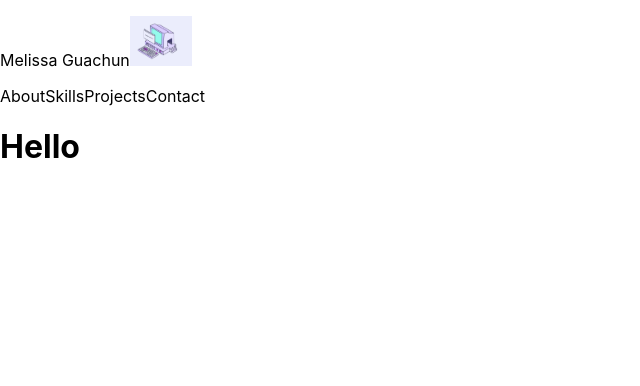
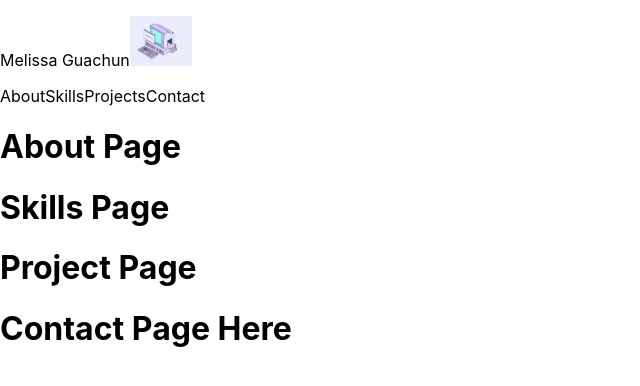
Before and after one commit to mguachun/melguachun.github.io, a React (Create React App) app: page / in a window 1280 px wide. Shown: the top 386 px of the page, without its empty margins (0-640 px from the left). Built offline with nearby package versions, Linux system fonts and the light colour scheme.

Commit message:
setting navbar pages

```diff
--- a/src/App.js
+++ b/src/App.js
@@ -1,21 +1,26 @@
 import React from 'react';
-import { Link } from "react-scroll";
 import About from "./About";
 import Skills from "./Skills";
 import Contact from "./Contact";
-import Projects from "./Projects"
+import Projects from "./Projects";
 import Navbar from "./Navbar";
+
 import './App.css';
-
 
 function App() {
   return (
     <div>
       <Navbar />
-      <h1>Hello</h1>
+      <About />
+      <Skills />
+      <Projects />
+      <Contact />
+
+
+
     </div>
 
-  )
+  );
 }
 
 export default App;
```
